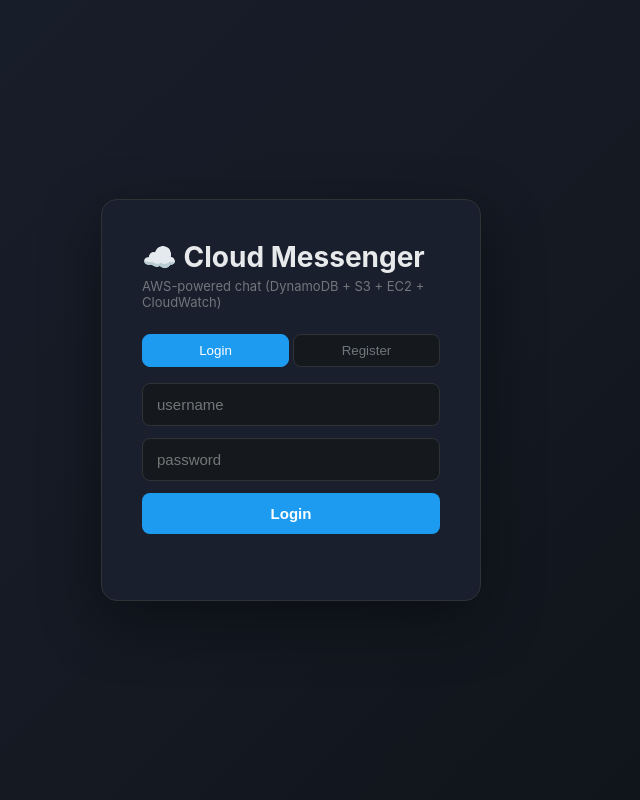
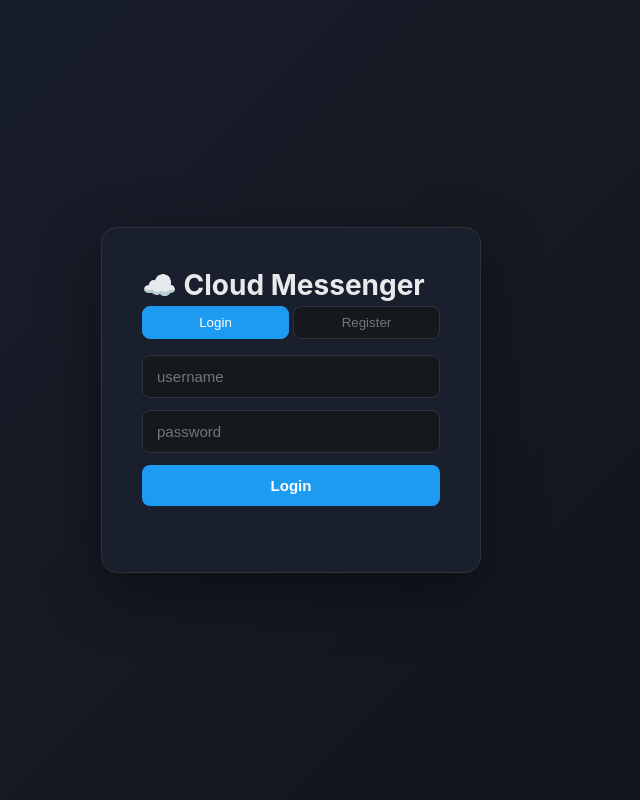
Before and after one commit to Mausina/Messenger, a FastAPI app: page / in a window 1280 px wide. Shown: the whole page, without its empty margins (349-989 px from the left). Run offline with FastAPI, Linux system fonts and the light colour scheme.

Commit message:
Update index.html

```diff
--- a/templates/index.html
+++ b/templates/index.html
@@ -11,8 +11,6 @@
 <div id="auth" class="screen">
     <div class="auth-card">
         <h1>☁️ Cloud Messenger</h1>
-        <p class="subtitle">AWS-powered chat (DynamoDB + S3 + EC2 + CloudWatch)</p>
-
         <div class="tabs">
             <button class="tab active" data-tab="login">Login</button>
             <button class="tab" data-tab="register">Register</button>
```
